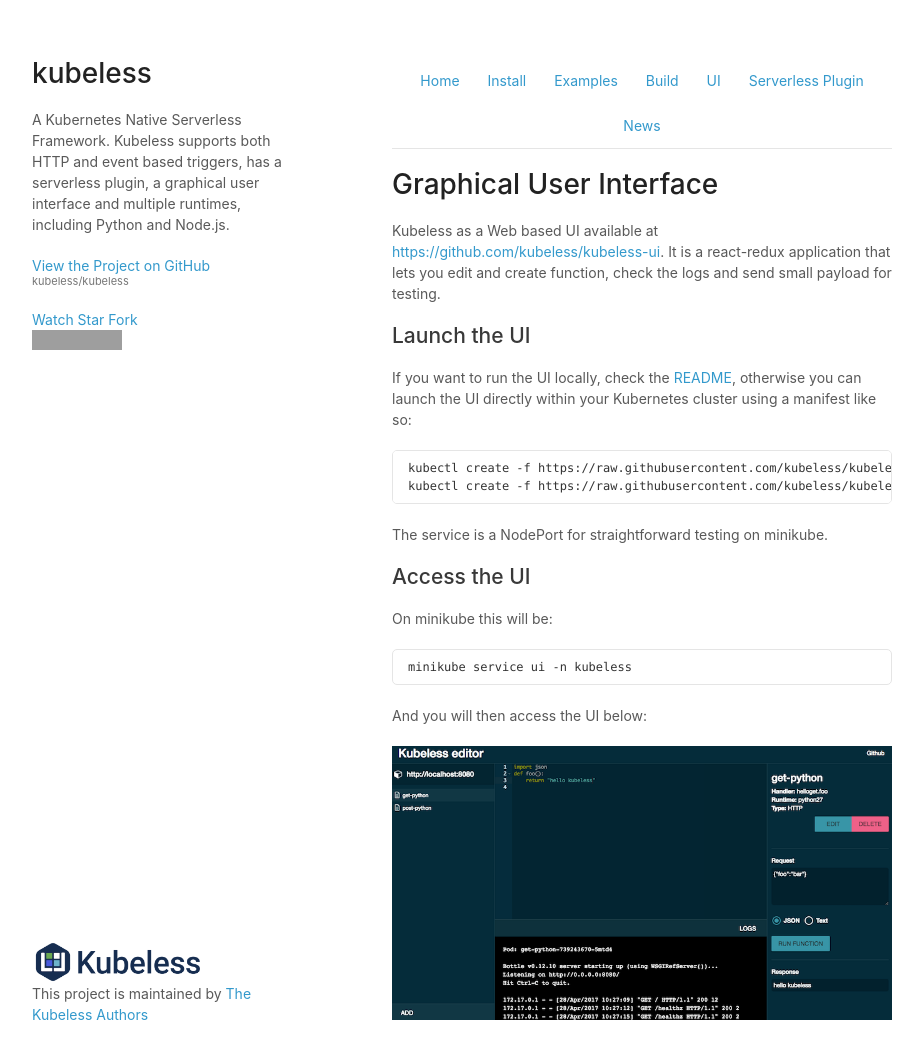
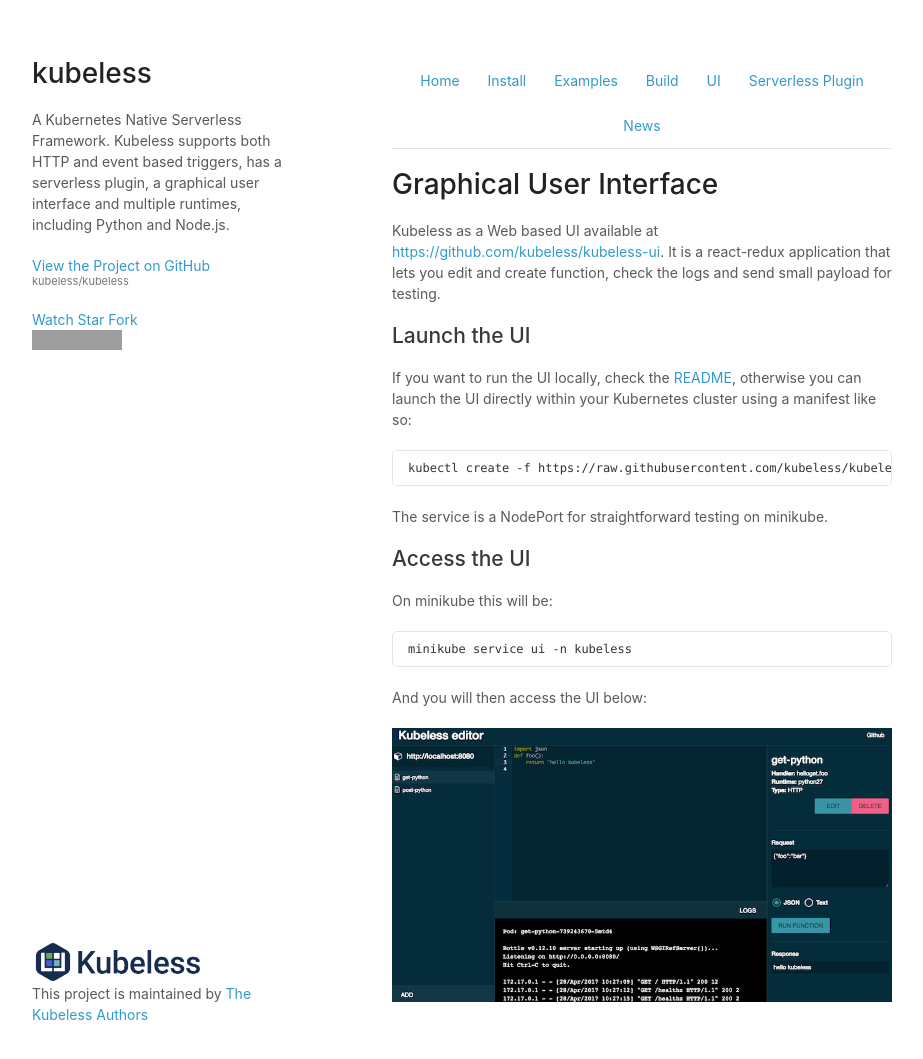
Before and after one commit to vmware-archive/kubeless-website, a Jekyll site: the page built from docs/ui.md, in a window 1280 px wide and 1095 px high. Shown: the top 1059 px of the window, without its empty margins (178-1101 px from the left). Built offline with Jekyll 4.4.1, drawn with Linux system fonts in a browser that asks for light colours; our own code applies the rules of GitHub Pages for plain Markdown files; grey boxes are pictures that could not be loaded.

Commit message:
update UI install manifest

````diff
--- a/docs/ui.md
+++ b/docs/ui.md
@@ -13,8 +13,7 @@ Kubeless as a Web based UI available at [https://github.com/kubeless/kubeless-ui
 If you want to run the UI locally, check the [README](https://github.com/kubeless/kubeless-ui/blob/master/README.md), otherwise you can launch the UI directly within your Kubernetes cluster using a manifest like so:
 
 ```
-kubectl create -f https://raw.githubusercontent.com/kubeless/kubeless/master/manifests/ui/ui-deployment.yaml
-kubectl create -f https://raw.githubusercontent.com/kubeless/kubeless/master/manifests/ui/ui-svc.yaml
+kubectl create -f https://raw.githubusercontent.com/kubeless/kubeless-ui/master/k8s.yaml
 ```
 
 The service is a NodePort for straightforward testing on minikube.
````
